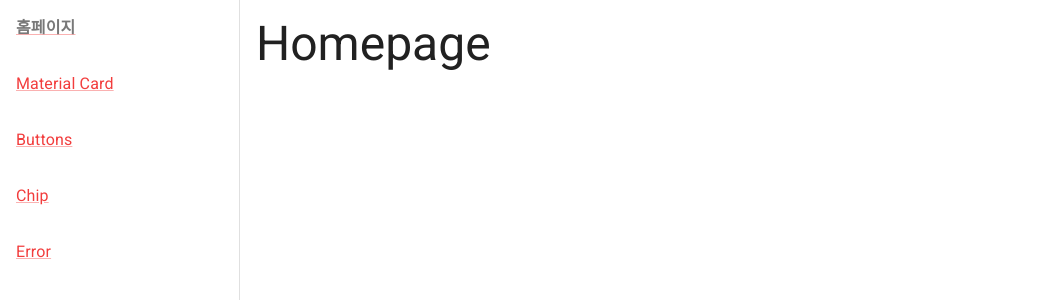
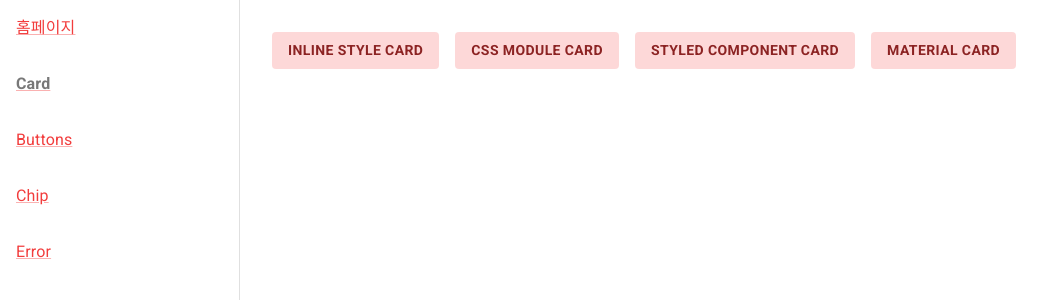
Before and after one commit to hansol911/react-study, a React (Create React App) app: page /card/1 in a window 1280 px wide. Before the commit this address led to /. Shown: the top 300 px of the page, without its empty margins (0-1063 px from the left). Built offline with nearby package versions, Linux system fonts and the light colour scheme.

Commit message:
:pencil2: prac: material cards > cards 메뉴 변경 및 링크 클릭시 해당 컴포넌트 보이기

```diff
--- a/src/App.js
+++ b/src/App.js
@@ -1,9 +1,10 @@
 import { alpha, Chip, createTheme, CssBaseline, ThemeProvider, Typography } from "@mui/material";
 import React from "react";
 import { Navigate, Route, Routes } from "react-router-dom";
-import MaterialCard from "./components/MaterialCard";
+import CardDisplay from "./components/CardDisplay";
 import PaletteDisplay from "./components/PaletteDisplay";
 import ButtonsPage from "./pages/ButtonsPage";
+import CardsPage from "./pages/CardsPage";
 import HomePage from "./pages/HomePage";
 
 const muiTheme = createTheme({
@@ -98,7 +99,9 @@ const App = () => (
     <Routes>
       <Route path="/" element={<HomePage />}>
         <Route index element={<Typography variant="h3">Homepage</Typography>} />
-        <Route path="material-card" element={<MaterialCard />} />
+        <Route path="card" element={<CardsPage />}>
+          <Route path=":variant" element={<CardDisplay />} />
+        </Route>
         <Route path="buttons" element={<ButtonsPage />}>
           <Route path=":variant" element={<PaletteDisplay />} />
         </Route>
--- /dev/null
+++ b/src/components/CardDisplay.js
@@ -0,0 +1,41 @@
+import React from "react";
+import { useParams } from "react-router-dom";
+import StyleCard from "./StyleCard";
+import CssModuleCard from "./CssModuleCard";
+import StyledCard from "./StyledCard";
+import MaterialCard from "./MaterialCard";
+
+const CardDisplay = () => {
+  const { variant } = useParams();
+
+  function randerComponent(param) {
+    switch (param) {
+      case "inline-style-card":
+        return <StyleCard />;
+      case "css-module-card":
+        return <CssModuleCard />;
+      case "styled-component-card":
+        return (
+          <StyledCard
+            image={
+              <img
+                src="https://googlefonts.github.io/korean/public/assets/og-img.png"
+                alt="Google Fonts + 한국어"
+              />
+            }
+            title="Google Fonts + 한국어"
+            category="OSS"
+            summary="좋은 타이포그래피를 통해 웹은 더욱 아름답고, 빠르며, 누구나 참여할 수 있는 공간이 될 수
+        있습니다. Google Fonts는 이 사이트에 수록된 오픈 소스 한글 폰트를 머신 러닝에 기반을 둔
+        최적화 기술을 통해 시범적으로 제공합니다."
+            link="https://googlefonts.github.io/korean/"
+          />
+        );
+      case "material-card":
+        return <MaterialCard />;
+    }
+  }
+  return <div>{randerComponent(variant)}</div>;
+};
+
+export default CardDisplay;
--- a/src/components/StyledCard.js
+++ b/src/components/StyledCard.js
@@ -1,6 +1,6 @@
 import React from "react";
 import { AiOutlineHeart } from "react-icons/ai";
-import styled, { css } from "styled-components";
+import styled, { css, ThemeProvider } from "styled-components";
 import PropTypes from "prop-types";
 
 const borderColor = " #dee2e6";
@@ -114,12 +114,17 @@ const CardBox = styled.div`
   }
 `;
 
-const StyledCard = ({image, title, category, summary, link }) => {
+const blueTheme = {
+  colors: {
+    primary: "#228be6",
+  },
+};
+
+const StyledCard = ({ image, title, category, summary, link }) => {
   return (
+    <ThemeProvider theme={blueTheme}>
       <CardBox className="card">
-      <figure>
-        {image}
-      </figure>
+        <figure>{image}</figure>
         <div className="title">
           <h3>{title}</h3>
           <span className="chip">{category}</span>
@@ -141,6 +146,7 @@ const StyledCard = ({image, title, category, summary, link }) => {
           </Button>
         </div>
       </CardBox>
+    </ThemeProvider>
   );
 };
 
--- /dev/null
+++ b/src/pages/CardsPage.js
@@ -0,0 +1,27 @@
+import { Button, capitalize, Stack } from "@mui/material";
+import React from "react";
+import { Link, Outlet } from "react-router-dom";
+
+const CardsPage = () => {
+  return (
+    <div>
+      <Stack direction="row" gap={2} m={2}>
+        <Button LinkComponent={Link} to="inline-style-card" variant="soft">
+          {capitalize("Inline Style Card")}
+        </Button>
+        <Button LinkComponent={Link} to="css-module-card" variant="soft">
+          {capitalize("CSS Module Card")}
+        </Button>
+        <Button LinkComponent={Link} to="styled-component-card" variant="soft">
+          {capitalize("Styled Component Card")}
+        </Button>
+        <Button LinkComponent={Link} to="material-card" variant="soft">
+          {capitalize("Material Card")}
+        </Button>
+      </Stack>
+      <Outlet />
+    </div>
+  );
+};
+
+export default CardsPage;
--- a/src/pages/HomePage.js
+++ b/src/pages/HomePage.js
@@ -34,7 +34,7 @@ const HomePage = () => {
         <Box p={2}>
           <Link
             component={NavLink}
-            to="/material-card"
+            to="/card"
             sx={css`
               &.active {
                 color: #787878;
@@ -42,7 +42,7 @@ const HomePage = () => {
               }
             `}
           >
-            Material Card
+            Card
           </Link>
         </Box>
         <Box p={2}>
```
Lines whose indentation alone changed are shown as unchanged.
